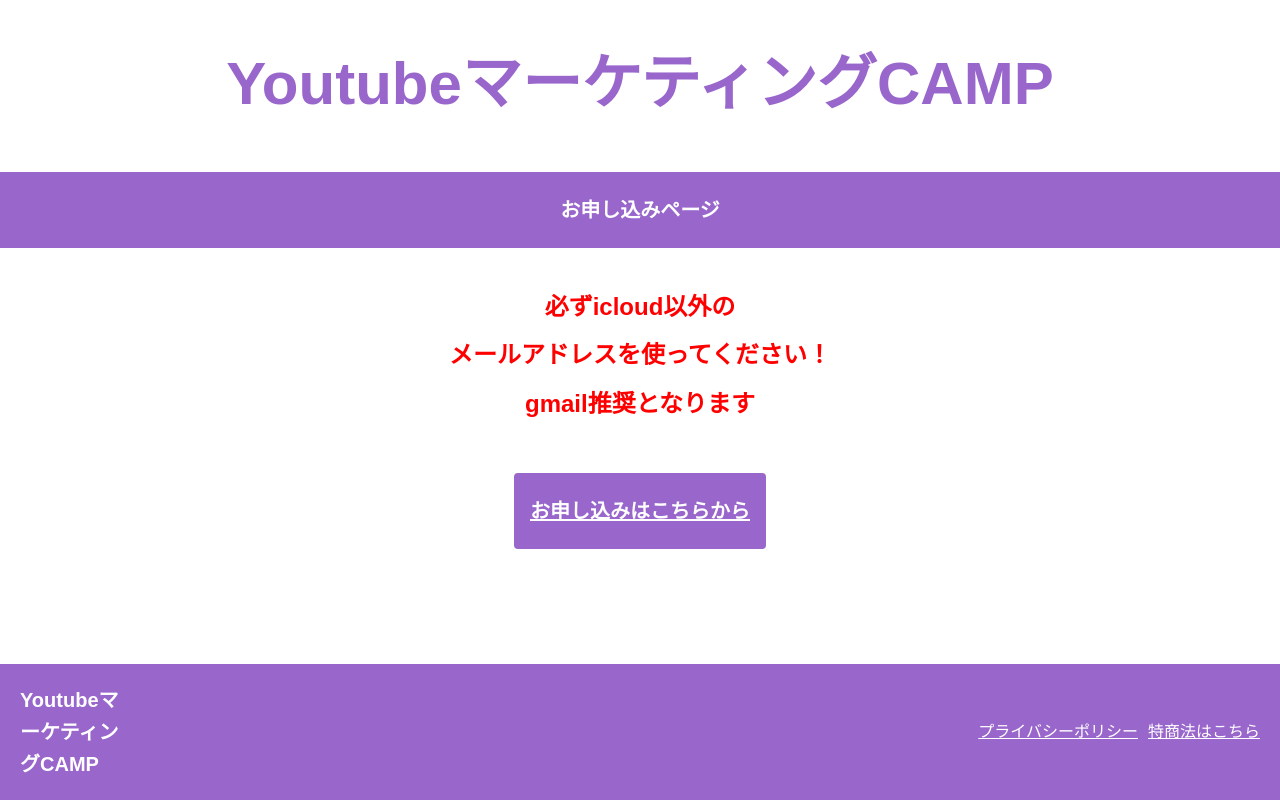
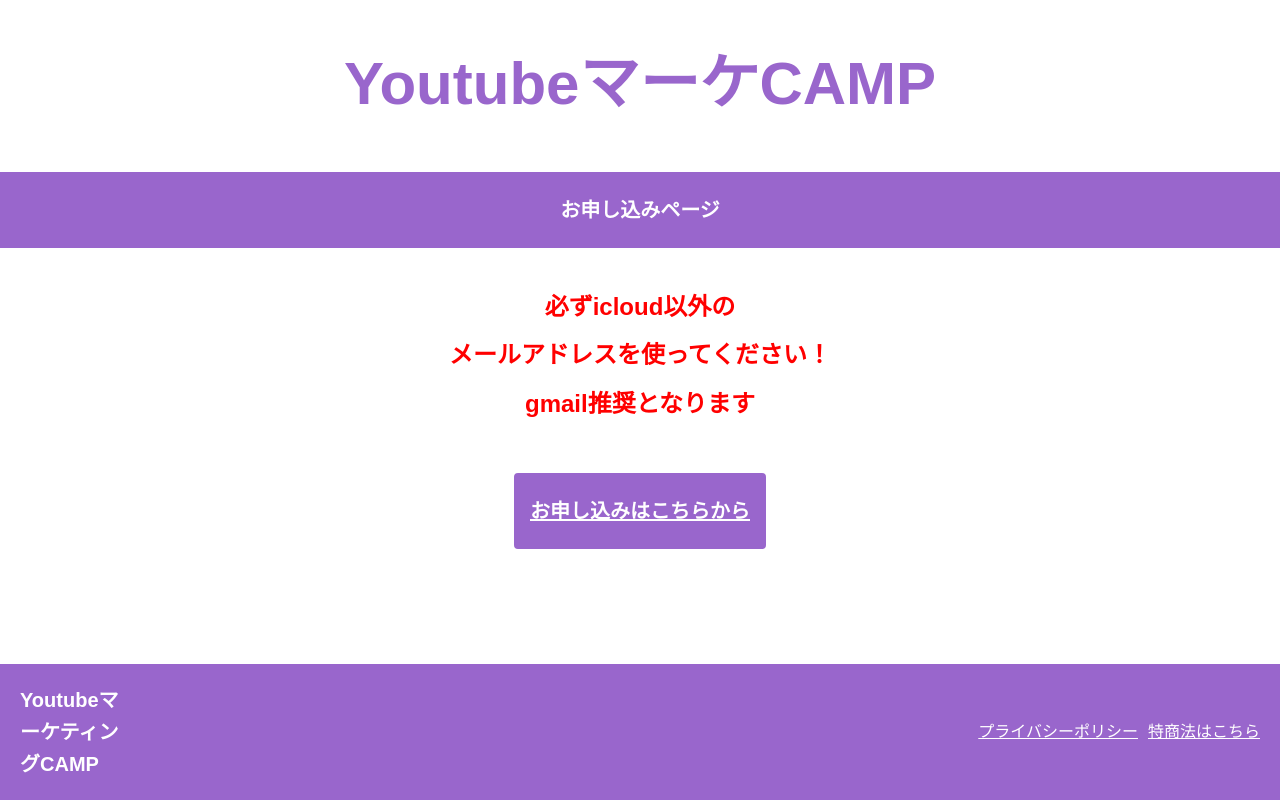
Before and after one commit to sairyo3110/camp_lp, a plain HTML site: page youtube_marketing.html in a window 1280 px wide. Drawn offline with Linux system fonts and the light colour scheme.

Commit message:
youtube_marketing.htmlのタイトルを変更

```diff
--- a/youtube_marketing.html
+++ b/youtube_marketing.html
@@ -30,7 +30,7 @@
       <section class="fv">
         <div class="fv_inner">
           <div class="cta">
-            <a class="cta_title purple">YoutubeマーケティングCAMP</a>
+            <a class="cta_title purple">YoutubeマーケCAMP</a>
           </div>
           <div class="cta">
             <div class="cta_banner purple">
```
